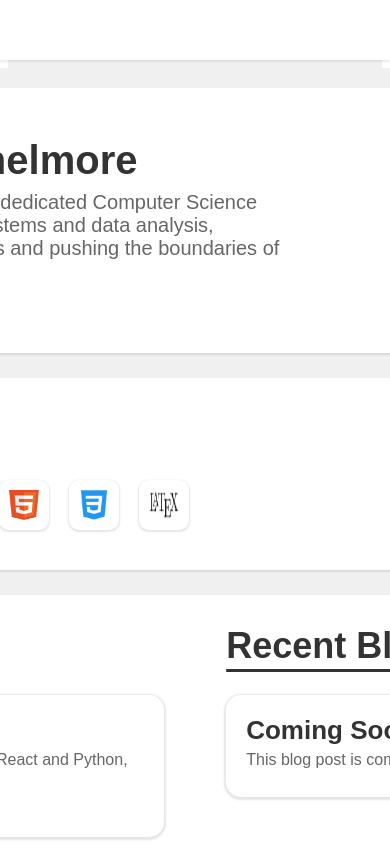
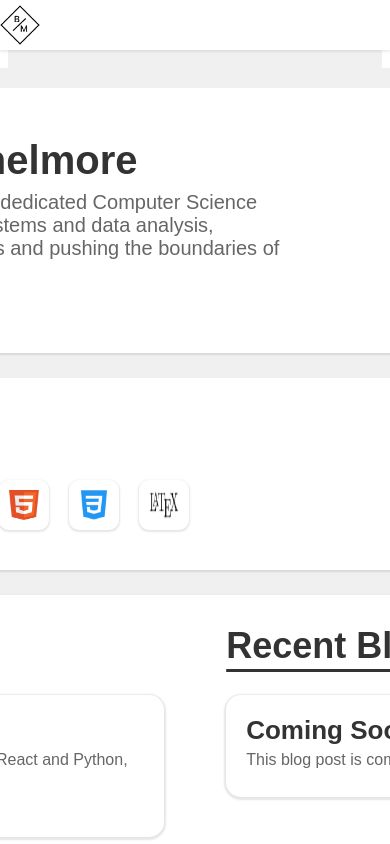
Before and after one commit to Bmitch44/Personal-Webpage, a React (Vite) app in the folder frontend/: page / in a window 390 px wide. Shown: the top 844 px of the page. Built offline with nearby package versions, Linux system fonts and the light colour scheme; a web font is replaced by a local one.

Commit message:
starting to make the site responsive

```diff
--- a/frontend/src/components/navigation/navbar/NavBar.css
+++ b/frontend/src/components/navigation/navbar/NavBar.css
@@ -14,7 +14,8 @@
 
 .navbar-contents {
     display: flex;
-    width: var(--navbar-width);
+    max-width: var(--navbar-width);
+    width: 95%;
     justify-content: space-between;
     align-items: center;
     flex: 1 0 0;
@@ -34,3 +35,41 @@
     align-items: flex-start;
     gap: 12px;
 }
+
+@media (max-width: 768px) {
+    .navbar {
+        height: 50px;
+    }
+
+    .navbar-contents {
+        width: 100%;
+        padding: 0 20px;
+    }
+
+    .navbar-logo {
+        padding: 10px 0;
+    }
+
+    .navbar-items {
+        display: none;
+    }
+};
+
+@media (max-width: 480px) {
+    .navbar {
+        height: 40px;
+    }
+
+    .navbar-contents {
+        width: 100%;
+        padding: 0 20px;
+    }
+
+    .navbar-logo {
+        padding: 10px 0;
+    }
+
+    .navbar-items {
+        display: none;
+    }
+}
```
